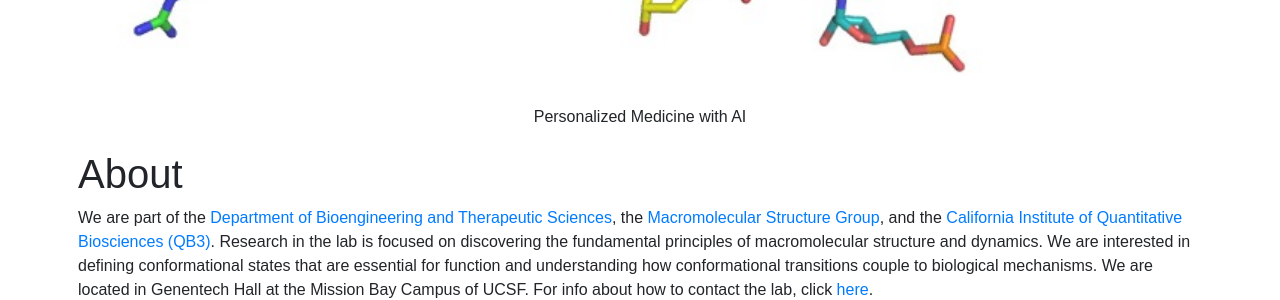
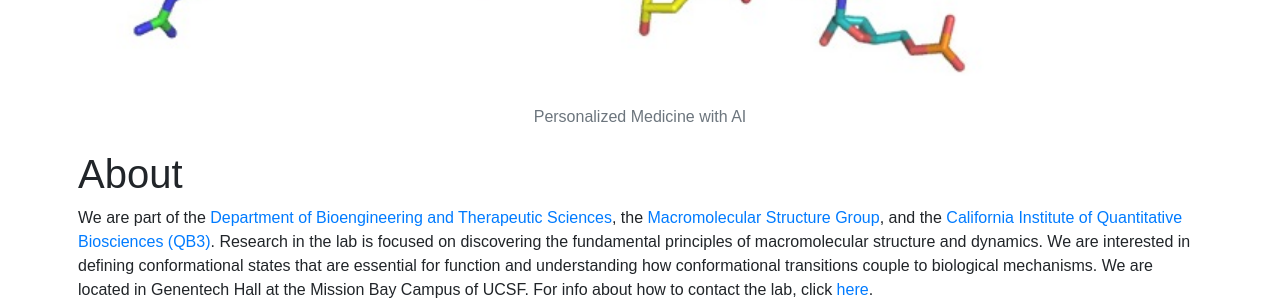
Before and after one commit to fmulenge/fmulenge.github.io, a Jekyll site: the page built from index.md, in a window 1280 px wide. Shown: the part 340-640 px from the top of the page. Built offline with Jekyll 4.4.1, drawn with Linux system fonts in a browser that asks for light colours.

Commit message:
Update home.html

```diff
--- a/_layouts/home.html
+++ b/_layouts/home.html
@@ -3,7 +3,7 @@
 <div class="container px-2 max-width: 100%">
             <div class="text-wrapper">
                         <img src="/static/img/logo/jf_aa_logo.jpg" alt=""/>
-                        <p>Personalized Medicine with AI</p>
+                        <p class="text-muted">Personalized Medicine with AI</p>
             </div>
     <div class="row">
         <div class="col-md-15">
```
